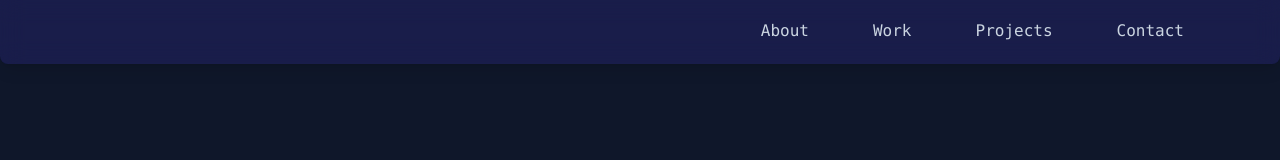
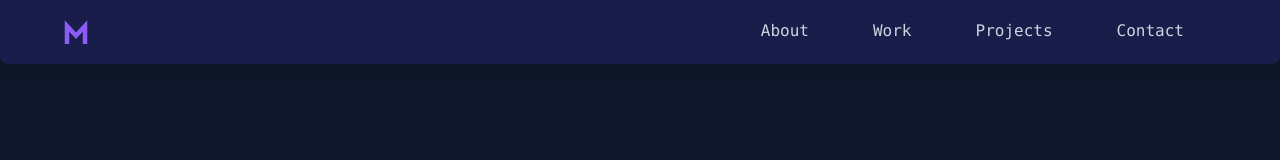
Before and after one commit to mir-mirsodikov/www.mmir.dev, a Next.js app: page / in a window 1280 px wide. Shown: the top 160 px of the page. Built offline with nearby package versions, Linux system fonts and the light colour scheme.

Commit message:
Added logo the navbar

```diff
--- a/app/layout.tsx
+++ b/app/layout.tsx
@@ -14,7 +14,7 @@ export default function RootLayout({
         head.tsx. Find out more at https://beta.nextjs.org/docs/api-reference/file-conventions/head
       */}
       <head />
-      <body className="bg-slate-900 font-mono">
+      <body className="bg-slate-900 font-mono" id='home'>
         <div className="md:visible invisible md:sticky md:top-0 md:z-50">
           <NavBar />
         </div>
--- a/app/page.tsx
+++ b/app/page.tsx
@@ -6,7 +6,7 @@ import { Contact } from '../components/Contact';
 export default function Home() {
   return (
     <main className='pb-24'>
-      <div className="md:p-8 p-6 m-auto md:w-3/4 xl:mt-48 xl:-mb-48 min-h-screen">
+      <div className="md:p-8 p-6 m-auto md:w-3/4 xl:mt-48 xl:-mb-48 min-h-screen" >
         <h1 className="text-l text-slate-300 mb-7">Hello, my name is</h1>
         <p className="mb-2 md:text-7xl text-4xl text-indigo-500 font-bold">
           Mirmukhammad Mirsodikov.
--- a/components/NavBar.tsx
+++ b/components/NavBar.tsx
@@ -1,3 +1,5 @@
+import Image from 'next/image';
+import Link from 'next/link';
 export function NavBar() {
 
   const routes = [
@@ -8,7 +10,11 @@ export function NavBar() {
   ]
 
   return (
-    <div className="flex flex-row-reverse h-16 rounded-br-lg shadow-lg bg-opacity-20 backdrop-blur-md rounded-bl-lg bg-indigo-700 pr-16">
+    <div className='flex flex-row w-full justify-between rounded-br-lg shadow-lg bg-opacity-20 backdrop-blur-md rounded-bl-lg bg-indigo-700'>
+      <a href='#home'>
+        <Image src='/logo.svg' alt='logo' width={24} height={24} className='my-auto h-16 ml-16'/>
+      </a>
+      <div className="flex-1 flex flex-row-reverse h-16 pr-16">
         {routes.reverse().map(route => (
            <div className="mx-8 my-auto" key={route}>
             <a href={`#${route.toLowerCase()}`} className='group transition duration-300 text-slate-300 hover:text-slate-100'>
@@ -19,5 +25,6 @@ export function NavBar() {
           </div>
         ))}
       </div>
+    </div>
   );
 }
```
Lines whose indentation alone changed are shown as unchanged.
